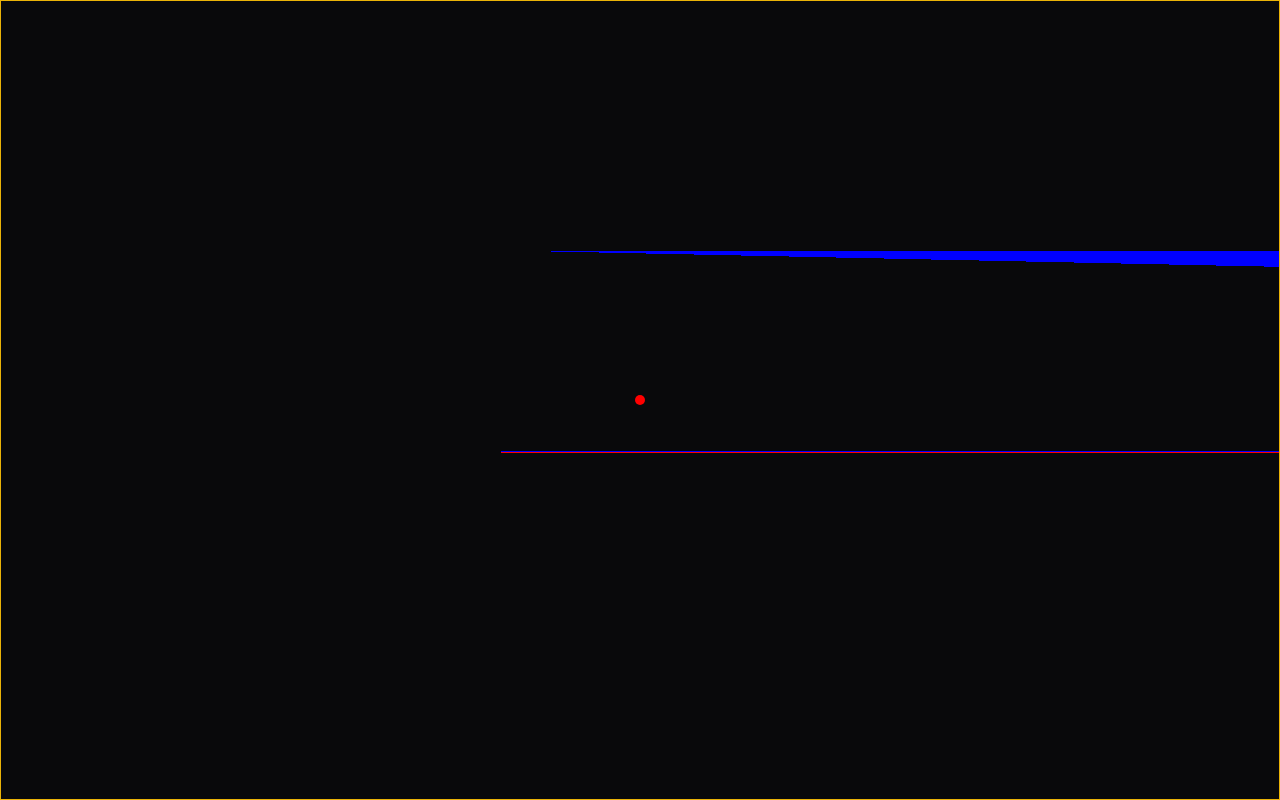
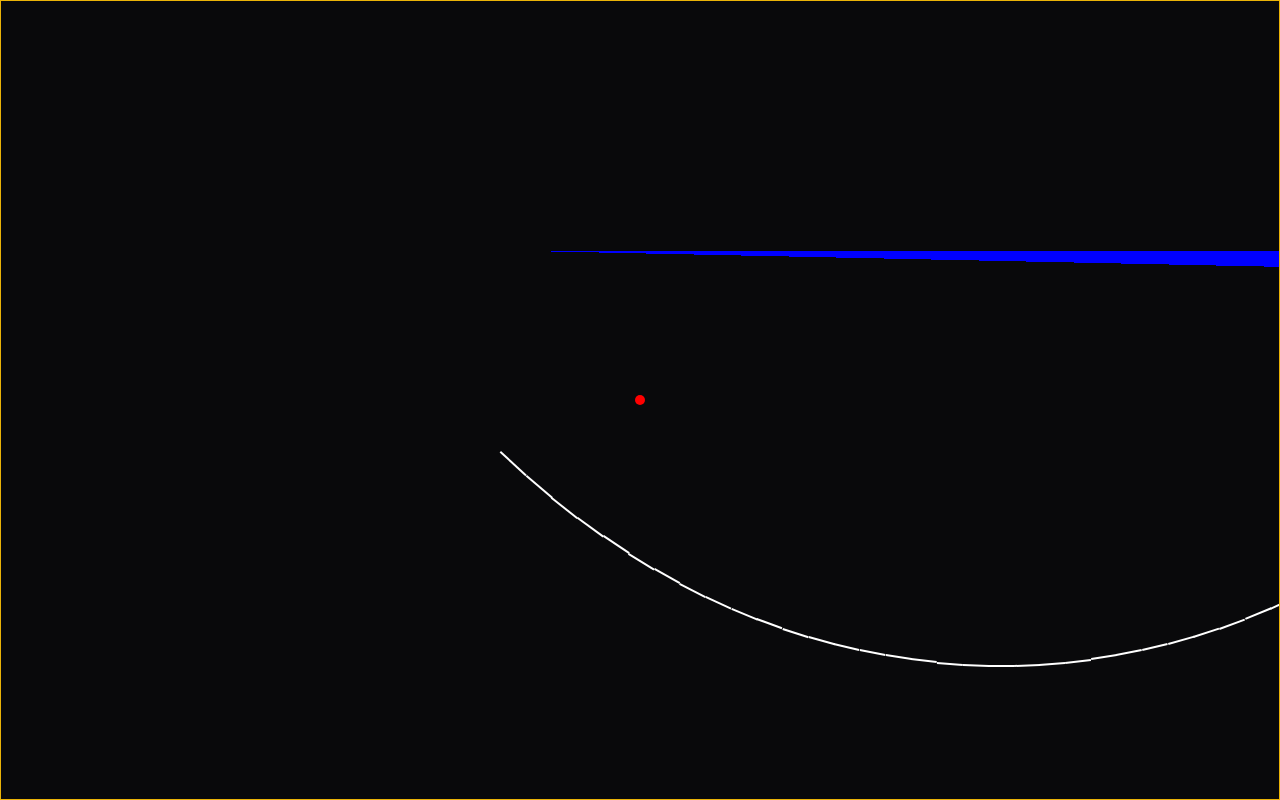
Before and after one commit to MiguelAngel0107/LimaRapida_Django_Pandas_Keras_Nextjs, a Next.js app in the folder frontend/view/: page / in a window 1280 px wide. Built offline with nearby package versions, Linux system fonts and the light colour scheme.

Commit message:
V2Finale

```diff
--- a/frontend/view/src/app/page.tsx
+++ b/frontend/view/src/app/page.tsx
@@ -81,18 +81,7 @@ export default function Home() {
           pointY={450}
           pointX2={1500}
           pointY2={450}
-          nFragements={1}
-          rotacion={0}
         />
-
-        <Linea
-          pointX={500}
-          pointY={450}
-          rotacion={0}
-          longitud={1000}
-          colorHexa="blue"
-        />
-
       </div>
     </div>
   );
--- a/frontend/view/src/components/tools/radiusLine.tsx
+++ b/frontend/view/src/components/tools/radiusLine.tsx
@@ -14,8 +14,6 @@ interface RadiusLineProps {
   pointY: number;
   pointX2: number;
   pointY2: number;
-  nFragements: number;
-  rotacion: number;
   maxPointAlt: number;
   colorHexa: string;
 }
@@ -30,12 +28,11 @@ function RadiusLine({
   pointY,
   pointX2,
   pointY2,
-  nFragements,
-  rotacion,
-  maxPointAlt,
+  maxPointAlt = 45,
   colorHexa = "white",
 }: RadiusLineProps): JSX.Element {
   const [longitud, setLongitud] = useState(0);
+  const nFragements: number = 20;
 
   useEffect(() => {
     function calcularLongitudSegmento(
@@ -58,7 +55,7 @@ function RadiusLine({
   }, [pointX, pointY, pointX2, pointY2, nFragements]);
 
   function calculateRotation(i: number): number {
-    return 90 - (90 / nFragements) * (i + 1);
+    return maxPointAlt - (maxPointAlt / nFragements) * (i + 1);
   }
 
   function secante(angulo: number, radio: number): number {
@@ -82,7 +79,7 @@ function RadiusLine({
           longitud={longitudSecante}
           rotacion={calculateRotation(i)}
           grosor={2}
-          colorHexa={`red`}
+          colorHexa={colorHexa}
         />
       );
 
```
